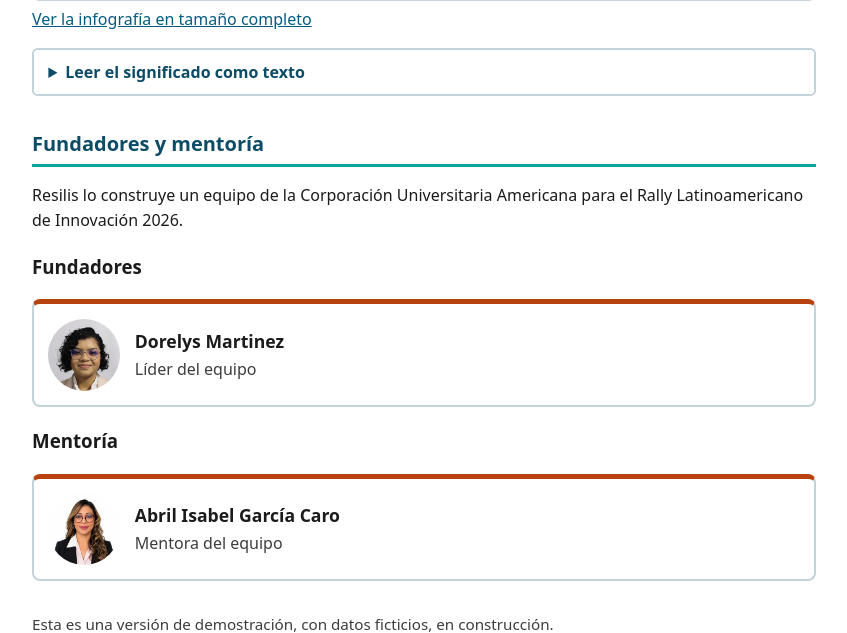
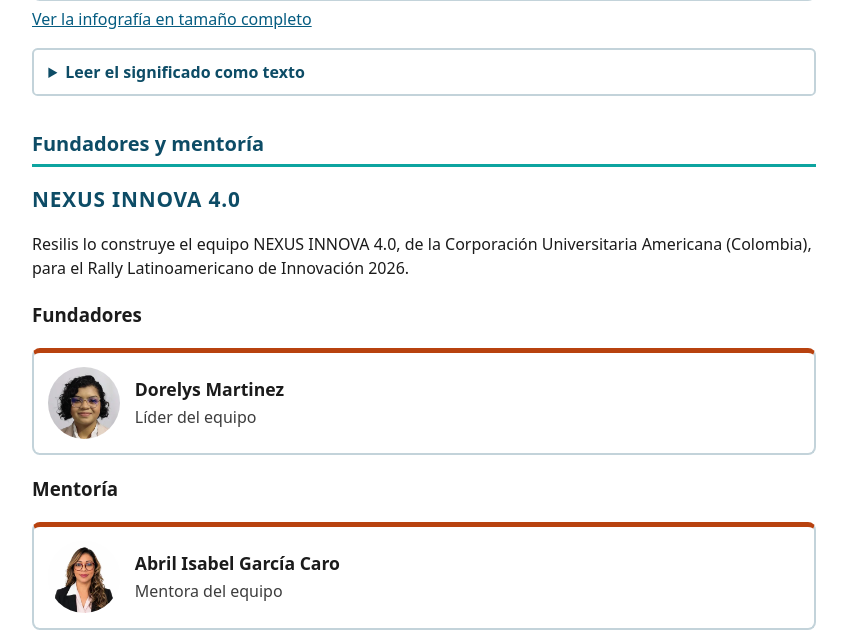
Before and after one commit to dorelysm/resilis, a FastAPI app: page / in a window 1280 px wide. Shown: the part 3305-3938 px from the top of the page, without its empty margins (216-1063 px from the left). Run offline with FastAPI, Linux system fonts and the light colour scheme; parts of the project's set-up code (start-up, migrations or seed data) failed here and were passed over.

Commit message:
Portada: equipo NEXUS INNOVA 4.0, universidad y país
Co-Authored-By: Claude Sonnet 5.5 <noreply@anthropic.com>

```diff
--- a/prototipo/app/equipo.py
+++ b/prototipo/app/equipo.py
@@ -3,7 +3,9 @@
 Para agregar a alguien, se añade un diccionario a la lista. `foto` es opcional (nombre de un archivo en
 /static/img/); sin foto se muestran las iniciales. `texto` es opcional: una frase sobre lo que aportó.
 """
+NOMBRE_EQUIPO = "NEXUS INNOVA 4.0"
 INSTITUCION = "Corporación Universitaria Americana"
+PAIS = "Colombia"
 
 FUNDADORES = [
     {"nombre": "Dorelys Martinez", "rol": "Líder del equipo", "texto": "", "foto": "fundador-dorelys-martinez.webp"},
--- a/prototipo/app/static/estilo.css
+++ b/prototipo/app/static/estilo.css
@@ -339,6 +339,7 @@ button.grande .icono, a.boton.grande .icono { width: 1.3em; height: 1.3em; }
 .fundador { display: grid; grid-template-columns: auto 1fr; gap: .9rem; align-items: center; border: 2px solid var(--borde-suave); border-top: 5px solid var(--naranja-oscuro, #b34a10); border-radius: .5rem; padding: .9rem; background: #fff; }
 .fundador img, .fundador .iniciales { width: 4.5rem; height: 4.5rem; border-radius: 50%; object-fit: cover; }
 .fundador .iniciales { display: flex; align-items: center; justify-content: center; background: var(--azul-profundo); color: #fff; font-weight: 700; font-size: 1.5rem; }
+.equipo-nombre { font-size: 1.3rem; letter-spacing: .04em; color: var(--azul-profundo); margin: .3rem 0 0; }
 .fundador h4 { margin: 0; font-size: 1.1rem; }
 .fundador .rol { margin: .1rem 0 0; color: var(--texto-suave); }
 @media (min-width: 48rem) { main:has(.portada) { max-width: 52rem; } }
--- a/prototipo/app/templates/inicio.html
+++ b/prototipo/app/templates/inicio.html
@@ -102,7 +102,8 @@
   {% endmacro %}
   <section class="bloque" aria-labelledby="fundadores">
     <h2 id="fundadores">Fundadores y mentoría</h2>
-    <p>Resilis lo construye un equipo de la {{ INSTITUCION }} para el Rally Latinoamericano de Innovación 2026.</p>
+    <p class="equipo-nombre"><strong>{{ NOMBRE_EQUIPO }}</strong></p>
+    <p>Resilis lo construye el equipo {{ NOMBRE_EQUIPO }}, de la {{ INSTITUCION }} ({{ PAIS }}), para el Rally Latinoamericano de Innovación 2026.</p>
     <h3>Fundadores</h3>
     {{ personas(FUNDADORES) }}
     {% if MENTORES %}
--- a/prototipo/app/web.py
+++ b/prototipo/app/web.py
@@ -19,6 +19,7 @@ plantillas.env.globals["NOMBRE_NECESIDAD"] = {t.value: t.name.replace("_", " ").
 plantillas.env.globals["UNIDAD_NECESIDAD"] = dict(UNIDADES)
 plantillas.env.globals.update(icono=icono, icono_etapa=icono_etapa, icono_necesidad=icono_necesidad,
                               FUNDADORES=equipo_resilis.FUNDADORES, MENTORES=equipo_resilis.MENTORES, INSTITUCION=equipo_resilis.INSTITUCION,
+                              NOMBRE_EQUIPO=equipo_resilis.NOMBRE_EQUIPO, PAIS=equipo_resilis.PAIS,
                               iniciales=equipo_resilis.iniciales)
 plantillas.env.filters.update(hora_co=hora_co, iso_utc=iso_utc, plural=plural, nivel_prioridad=nivel_prioridad,
                               nivel_confianza=nivel_confianza)
```
Also changed, not shown: prototipo/tests/test_portada.py (+2 -0 lines), 1 other file.
